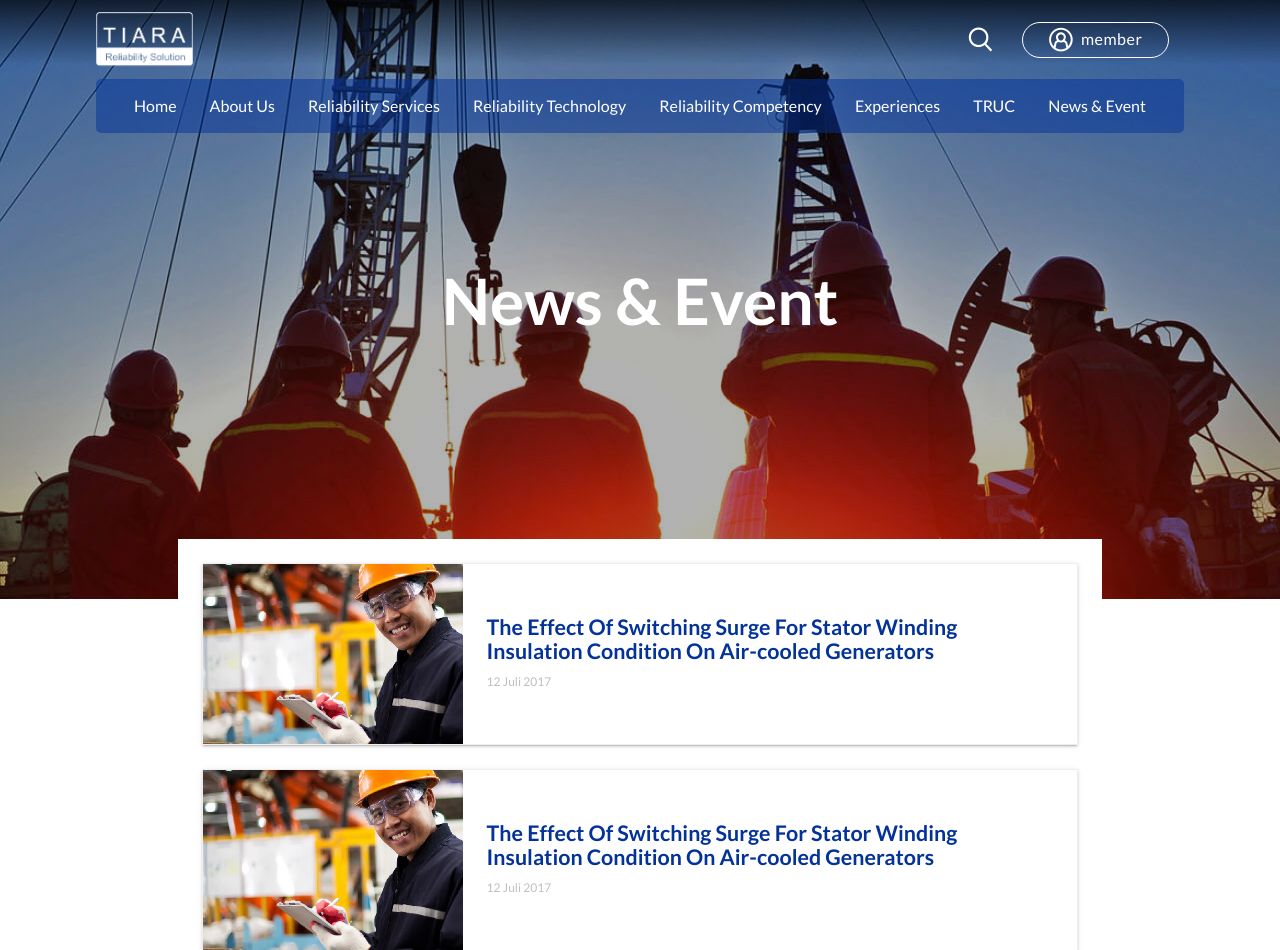
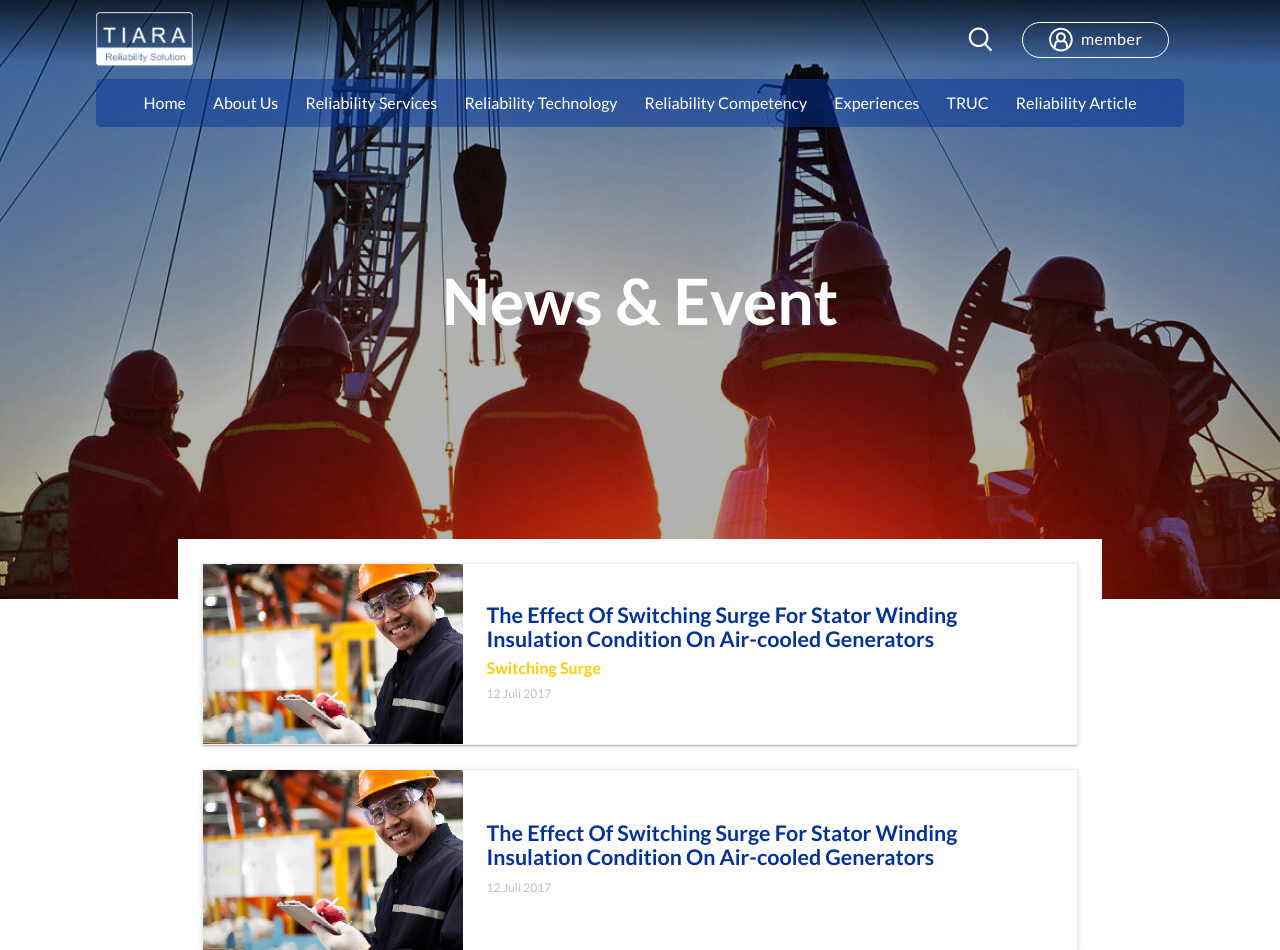
Before and after one commit to rampokgelo/tiarav2, a PHP site: page /parent-news-event.php in a window 1280 px wide. Shown: the top 950 px of the page. Run offline with PHP 8.4, Linux system fonts and the light colour scheme; some libraries are stand-ins or nearby versions; some web fonts are replaced.

Commit message:
update nav blue

```diff
--- a/parent-news-event.php
+++ b/parent-news-event.php
@@ -21,6 +21,9 @@ include 'templates/header.php';
          </div>
          <div class="media-body media-middle">
            <h5 class="media-heading">The Effect Of Switching Surge For Stator Winding Insulation Condition On Air-cooled Generators</h5>
+           <div class="amber-text">
+             <strong>Switching Surge</strong>
+           </div>
            <small class="text-muted">12 Juli 2017</small>
          </div>
        </div>
--- a/sass/components/_custom.scss
+++ b/sass/components/_custom.scss
@@ -157,7 +157,7 @@ section{
       display: inline;
       >a{
         display: inline-block;
-        padding: 15px;
+        padding: 12px;
         color: white;
       }
     }
--- a/templates/header.php
+++ b/templates/header.php
@@ -146,7 +146,7 @@
               <a href="#">TRUC</a>
             </li>
             <li>
-              <a href="#">News &amp; Event</a>
+              <a href="#">Reliability Article</a>
             </li>
           </ul>
 
```
Also changed, not shown: css/tiara-style.css.
